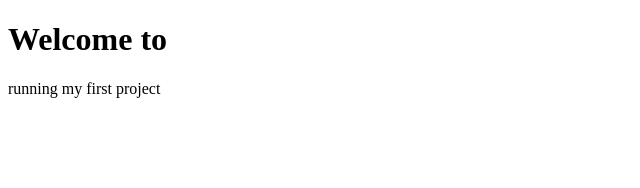
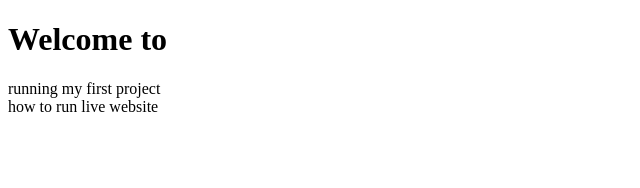
Before and after one commit to madhes1246/checking-react, a React (Create React App) app: page / in a window 1280 px wide. Shown: the top 188 px of the page, without its empty margins (0-640 px from the left). Built offline with nearby package versions, Linux system fonts and the light colour scheme.

Commit message:
how to live site

```diff
--- a/src/App.js
+++ b/src/App.js
@@ -6,6 +6,7 @@ const App = () => {
     <React.Fragment>
       <h1>Welcome to</h1>
       <div>running my first project</div>
+      <div>how to run live website</div>
     </React.Fragment>
   );
 }
```
